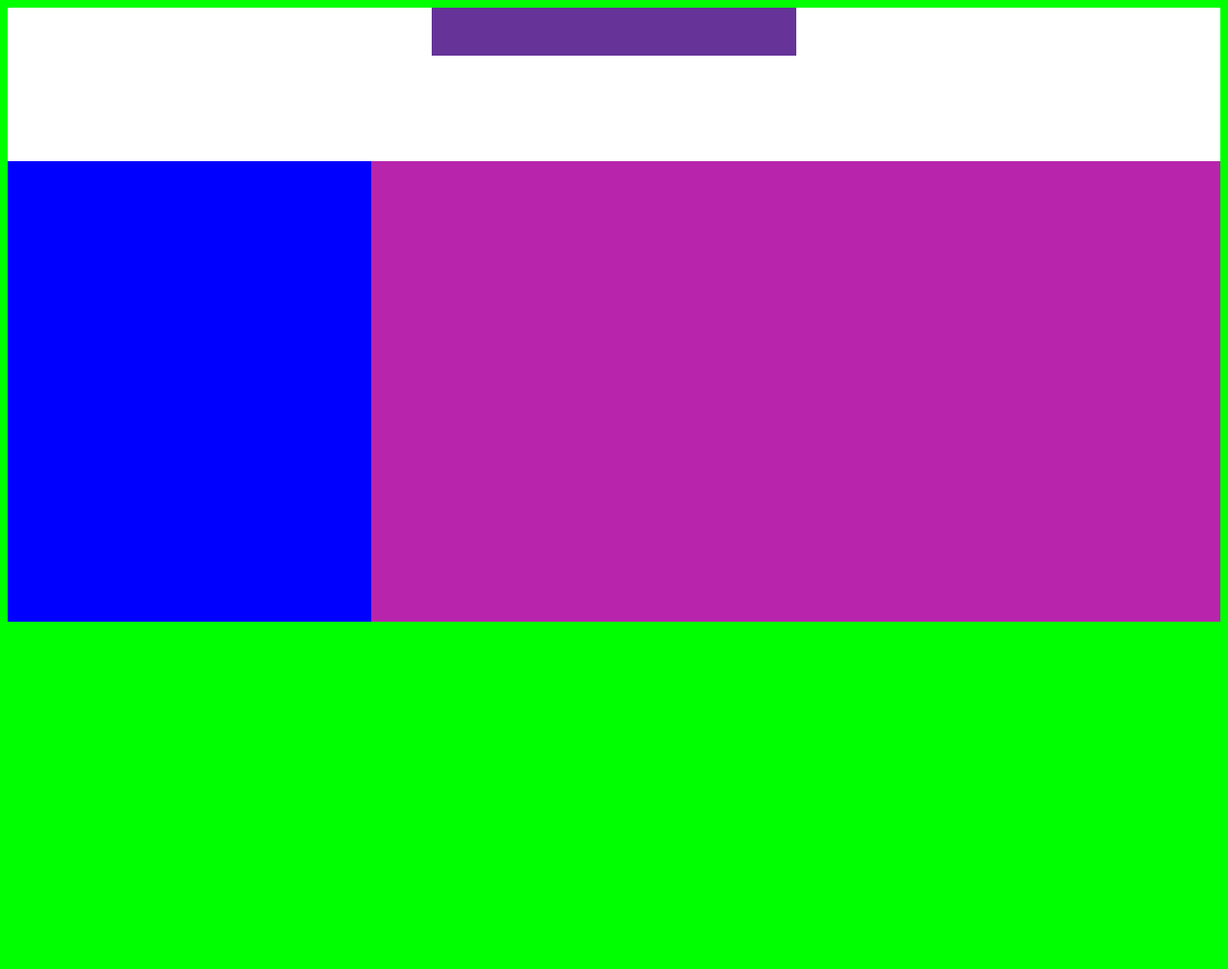
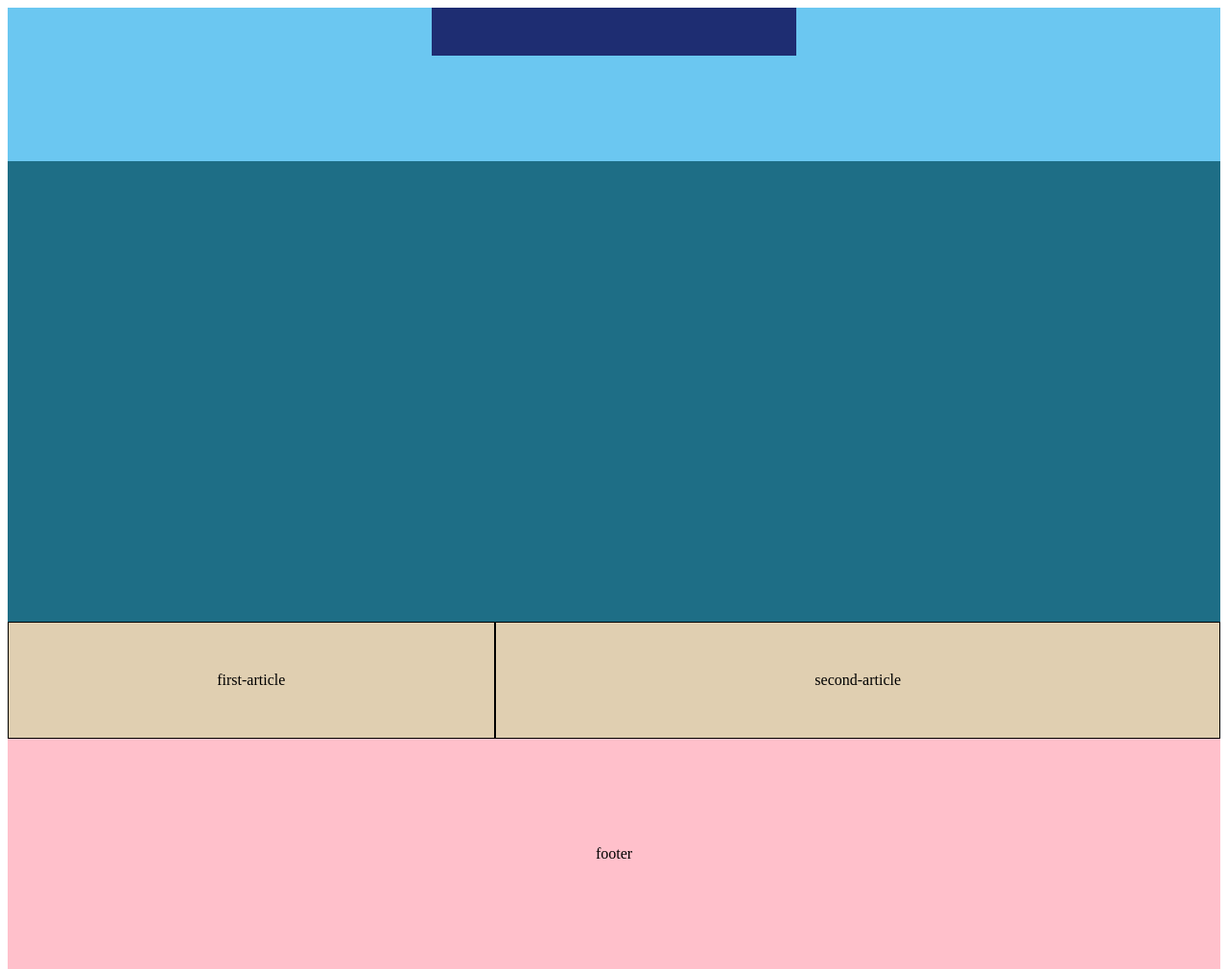
Before and after one commit to shapikkk/lab2WebProgramming, a plain HTML site: page index.html in a window 1280 px wide. Shown: the whole page at 96% size. Before the commit the page ends 816 px from the top, so only its background shows below. Drawn offline with Linux system fonts and the light colour scheme.

Commit message:
variant 9

```diff
--- a/index.html
+++ b/index.html
@@ -10,10 +10,11 @@
     <header>
         <nav></nav>
     </header>
+    <main></main>
     <div>
-        <aside></aside>
-        <main></main>
+        <article class="first-article">first-article</article>
+        <article class="second-article">second-article</article>
     </div>
-    <footer></footer>
+    <footer>footer</footer>
 </body>
 </html>
--- a/style.css
+++ b/style.css
@@ -1,6 +1,6 @@
 body
 {
-    background-color: Lime;
+    /* background-color: Lime; */
     height: 100vh;
 }
 
@@ -8,14 +8,14 @@ header
 {
     width: 100%;
     height: 20vh;
-    background-color: #fff;
+    background-color: #6bc7f1;
 }
 
 nav
 {
     width: 30%;
     height: 50px;
-    background-color: rebeccapurple;
+    background-color: rgb(30, 45, 114);
     margin: 0 auto;
 }
 
@@ -23,22 +23,57 @@ div
 {
     width: 100%;
     height: 60vh;
-    background-color: aqua;
 }
 
-aside
+/* aside
 {
     width: 30%;
     height: 60vh;
     background-color: blue;
     float: left;
     text-align: center;
-}
+}  */
 
 main
 {
-    width: 70%;
+    width: 100%;
     height: 60vh;
-    background-color: #b825ac;
+    background-color: #1e6e86;
     float: right;
 }
+
+footer
+{
+    width: 100%;
+    height: 30vh;
+    background-color: pink;
+    display: flex;
+    align-items: center;
+    justify-content: center;
+}
+
+.first-article
+{
+    width: 40%;
+    height: 15vh;
+    background-color:  rgb(224, 207, 177);
+    float: left;
+    text-align: center;
+    border: 1px solid black;
+    display: flex;
+    align-items: center;
+    justify-content: center;
+}
+
+.second-article
+{
+    width: 59.62%;
+    height: 15vh;
+    background-color:  rgb(224, 207, 177);
+    float: right;
+    text-align: center;
+    border: 1px solid black;
+    display: flex;
+    align-items: center;
+    justify-content: center;
+}
```
